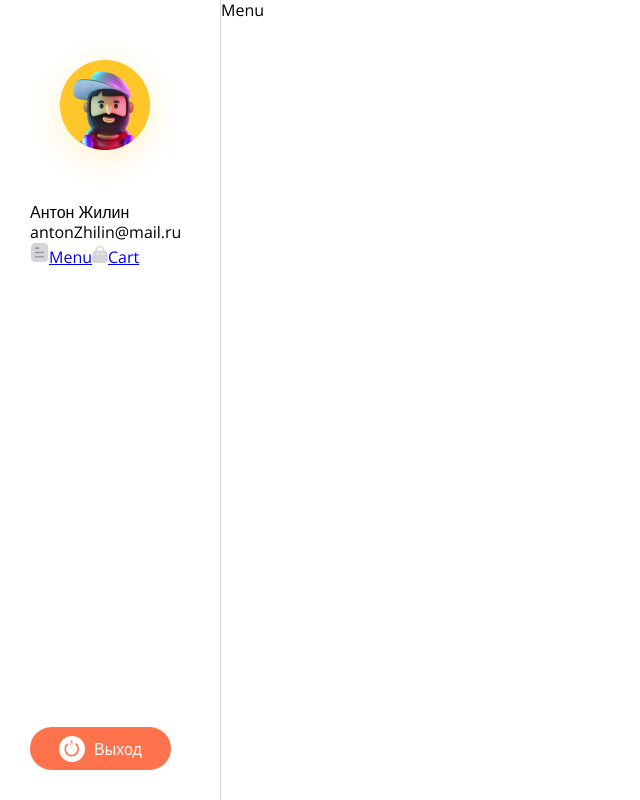
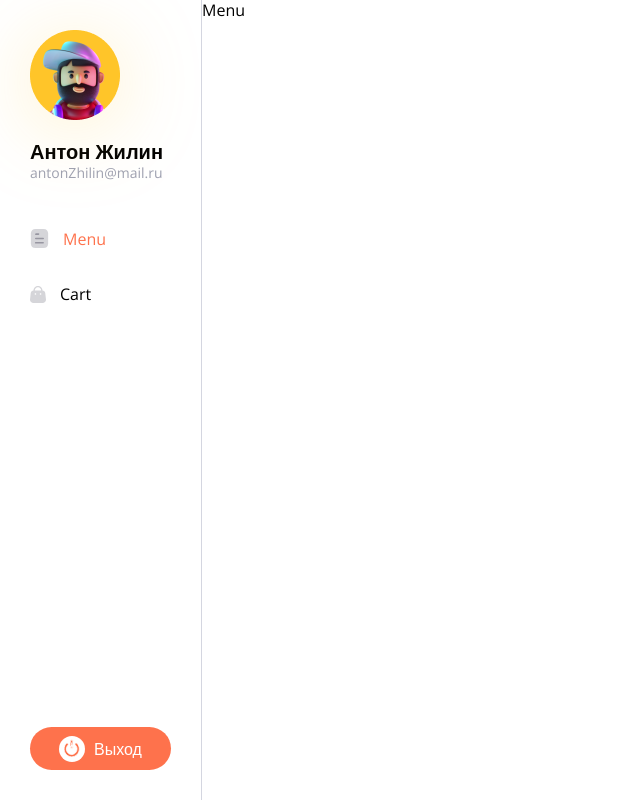
Before and after one commit to ministrov/pizza-app-typscript, a React (Vite) app: page / in a window 1280 px wide. Shown: the whole page, without its empty margins (0-640 px from the left). Built offline with nearby package versions, Linux system fonts and the light colour scheme.

Commit message:
feat: use hook useLocation to add active class to link menu

```diff
--- a/src/layout/Menu/Layout.module.css
+++ b/src/layout/Menu/Layout.module.css
@@ -20,3 +20,49 @@
   margin-top: auto;
   padding: 0;
 }
+
+.menu {
+  display: flex;
+  flex-direction: column;
+  gap: 35px;
+}
+
+.link {
+  display: flex;
+  align-items: center;
+  gap: 14px;
+  color: var(--text-color);
+  text-decoration: none;
+}
+
+.link:hover {
+  color: var(--primary-color);
+}
+
+.active {
+  color: var(--primary-color);
+}
+
+.user {
+  margin-bottom: 46px;
+}
+
+.avatar {
+  display: block;
+  margin-bottom: 20px;
+  filter: drop-shadow(0px 8px 40px rgba(255, 197, 41, 0.25));
+}
+
+.name {
+  font-size: 20px;
+  font-weight: 700;
+  line-height: 24px;
+  color: var(--text-color);
+}
+
+.email {
+  font-size: 14px;
+  font-weight: 400;
+  line-height: 18px;
+  color: #9EA1B1;
+}
--- a/src/layout/Menu/Layout.tsx
+++ b/src/layout/Menu/Layout.tsx
@@ -1,13 +1,21 @@
-import { Link, Outlet } from 'react-router-dom';
+import { useEffect } from 'react';
+import { Link, Outlet, useLocation } from 'react-router-dom';
+import cn from 'classnames';
 import styles from './Layout.module.css';
 import Button from '../../components/Button/Button';
 
 function Layout() {
+  const location = useLocation();
+
+  useEffect(() => {
+    console.log(location);
+  }, [location]);
+
   return (
     <div className={styles['layout']}>
       <div className={styles['sidebar']}>
         <div className={styles['user']}>
-          <img src="/avatar.png" alt="User avatar icon" />
+          <img className={styles['avatar']} src="/avatar.png" alt="User avatar icon" />
           <div className={styles['name']}>
             Антон Жилин
           </div>
@@ -16,11 +24,15 @@ function Layout() {
           </div>
         </div>
         <div className={styles['menu']}>
-          <Link to='/' className={styles['link']}>
+          <Link to='/' className={cn(styles['link'], {
+            [styles.active]: location.pathname === '/'
+          })}>
             <img src="/menu-icon.svg" alt="Menu icon" />
             Menu
           </Link>
-          <Link to='/cart' className={styles['link']}>
+          <Link to='/cart' className={cn(styles['link'], {
+            [styles.active]: location.pathname === '/cart'
+          })}>
             <img src="/cart-icon.svg" alt="Cart icon" />
             Cart
           </Link>
```
Also changed, not shown: public/avatar.png.
